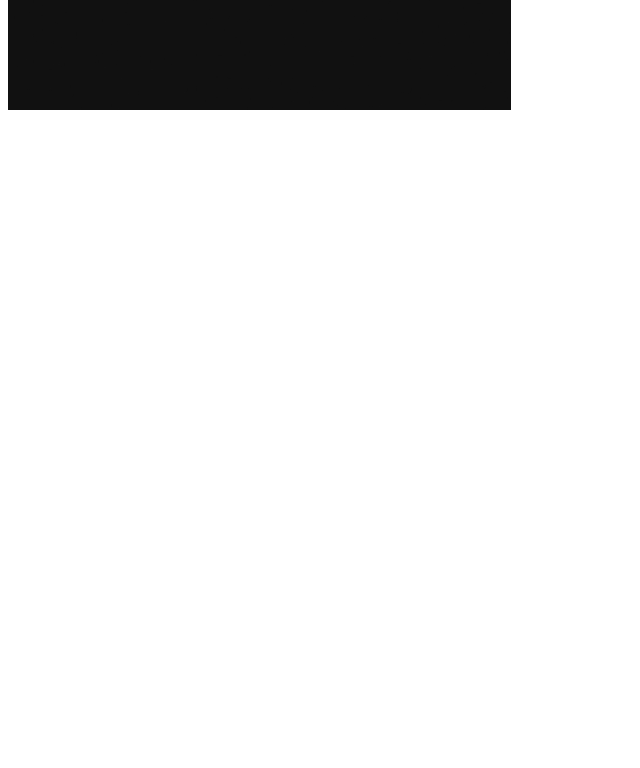
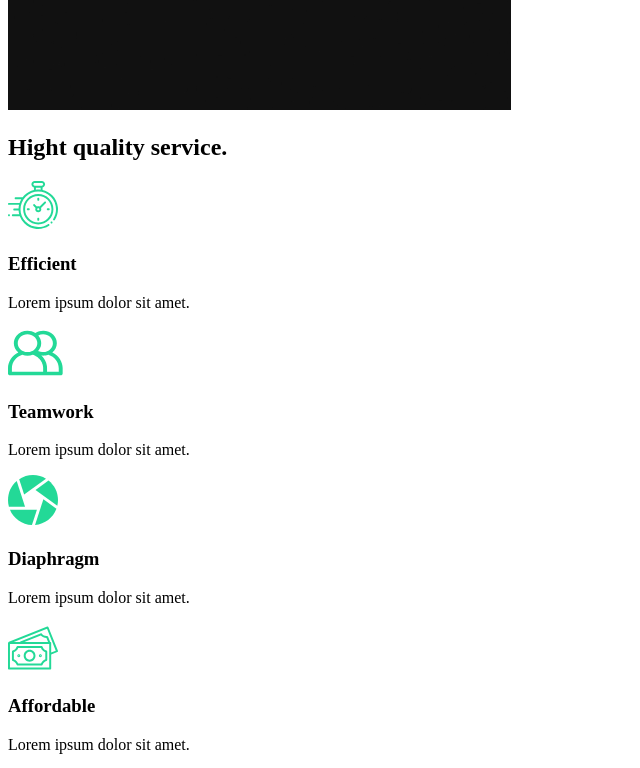
Before and after one commit to radoshDev/capture-site, a React (Create React App) app: page / in a window 1280 px wide. Shown: the part 860-1628 px from the top of the page, without its empty margins (0-640 px from the left). Before the commit the page ends 982 px from the top, so only its background shows below. Built offline with nearby package versions, Linux system fonts and the light colour scheme.

Commit message:
Add markup for services section

```diff
--- /dev/null
+++ b/src/components/ServicesSection.js
@@ -0,0 +1,54 @@
+import React from "react";
+//Import icons
+import clock from "../img/clock.svg";
+import diaphragm from "../img/diaphragm.svg";
+import money from "../img/money.svg";
+import teamwork from "../img/teamwork.svg";
+import home2 from "../img/home2.png";
+
+const ServicesSection = () => {
+	return (
+		<div className="services">
+			<div className="description">
+				<h2>
+					Hight <span>quality</span> service.
+				</h2>
+				<div className="cards">
+					<div className="card">
+						<div className="icon">
+							<img src={clock} alt="clock icon" />
+							<h3>Efficient</h3>
+						</div>
+						<p>Lorem ipsum dolor sit amet.</p>
+					</div>
+					<div className="card">
+						<div className="icon">
+							<img src={teamwork} alt="teamwork icon" />
+							<h3>Teamwork</h3>
+						</div>
+						<p>Lorem ipsum dolor sit amet.</p>
+					</div>
+					<div className="card">
+						<div className="icon">
+							<img src={diaphragm} alt="diaphragm icon" />
+							<h3>Diaphragm</h3>
+						</div>
+						<p>Lorem ipsum dolor sit amet.</p>
+					</div>
+					<div className="card">
+						<div className="icon">
+							<img src={money} alt="money icon" />
+							<h3>Affordable</h3>
+						</div>
+						<p>Lorem ipsum dolor sit amet.</p>
+					</div>
+				</div>
+			</div>
+			<div className="image">
+				<img src={home2} alt="camera" />
+			</div>
+		</div>
+	);
+};
+
+export default ServicesSection;
--- a/src/pages/AboutUs.js
+++ b/src/pages/AboutUs.js
@@ -1,10 +1,12 @@
 import React from "react";
 import AboutSection from "../components/AboutSection";
+import ServicesSection from "../components/ServicesSection";
 
 const AboutUs = () => {
 	return (
 		<>
 			<AboutSection />
+			<ServicesSection />
 		</>
 	);
 };
```
